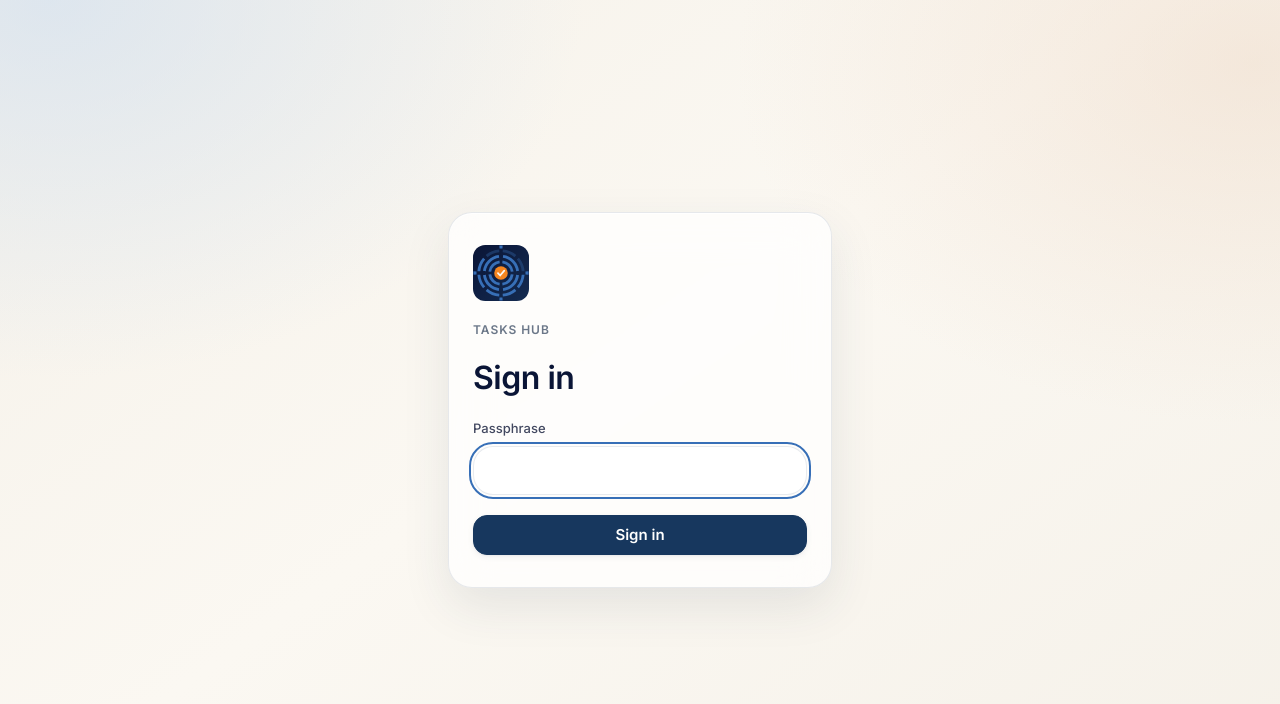
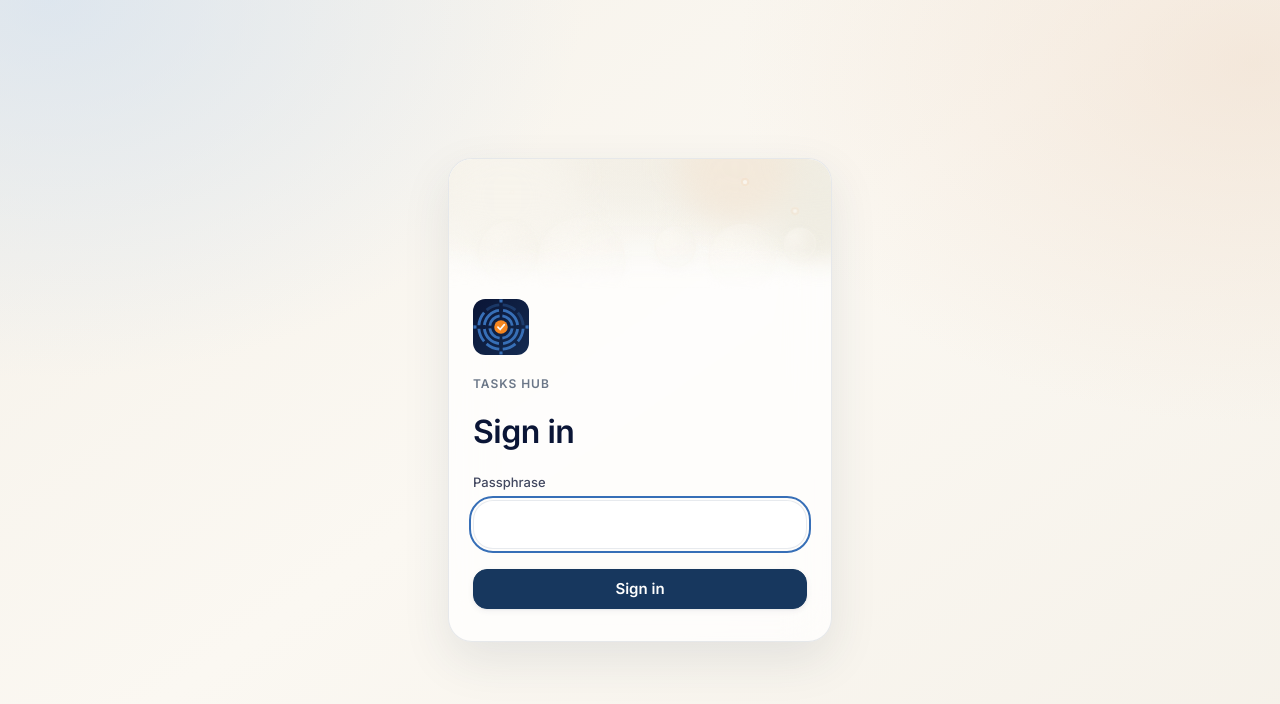
Before and after one commit to adamrussell91-hash/Tasks-Hub, a website built with Vite: page index.html in a window 1280 px wide. Built offline with nearby package versions, Linux system fonts and the light colour scheme; no server answers; files whose address does not match are found by name.

Commit message:
Add the cream haze, bubbles, and sparkles to the Tasks Hub sign-in card.
Co-authored-by: Cursor <cursoragent@cursor.com>

```diff
--- a/design-kit/css/sign-in.css
+++ b/design-kit/css/sign-in.css
@@ -33,12 +33,103 @@
   padding: var(--space-8) var(--space-6);
   display: grid;
   gap: var(--space-5);
+  overflow: hidden;
   background: var(--sign-in-glass-fill);
   border: 1px solid var(--line);
   border-radius: var(--radius-lg);
   box-shadow: var(--elev-3);
   backdrop-filter: blur(var(--sign-in-glass-blur));
   -webkit-backdrop-filter: blur(var(--sign-in-glass-blur));
+}
+
+.sign-in__haze {
+  position: relative;
+  height: clamp(6.5rem, 32vw, 8.25rem);
+  overflow: hidden;
+  isolation: isolate;
+  pointer-events: none;
+  margin: calc(var(--space-8) * -1) calc(var(--space-6) * -1) calc(var(--space-3) * -1);
+  background:
+    radial-gradient(ellipse 90% 100% at 18% 0%, color-mix(in srgb, var(--cotton) 88%, var(--shore)), transparent 74%),
+    radial-gradient(ellipse 80% 90% at 86% 8%, color-mix(in srgb, var(--shore) 70%, var(--warm-white)), transparent 72%),
+    linear-gradient(180deg, color-mix(in srgb, var(--cotton) 82%, var(--shore)), transparent);
+  -webkit-mask-image: linear-gradient(to bottom, #000 0%, #000 68%, transparent 100%);
+  mask-image: linear-gradient(to bottom, #000 0%, #000 68%, transparent 100%);
+}
+
+.sign-in__haze-mist {
+  position: absolute;
+  inset: -24% -12% 0;
+  background:
+    radial-gradient(circle at 22% 42%, color-mix(in srgb, var(--warm-white) 80%, var(--shore)) 0 3.2rem, transparent 5.2rem),
+    radial-gradient(circle at 70% 24%, color-mix(in srgb, var(--cotton) 75%, var(--sand)) 0 2.6rem, transparent 4.4rem),
+    radial-gradient(circle at 88% 58%, color-mix(in srgb, var(--shore) 70%, var(--warm-white)) 0 2.2rem, transparent 3.8rem);
+  filter: blur(14px);
+  opacity: 0.85;
+}
+
+.sign-in__bubble {
+  position: absolute;
+  border-radius: var(--radius-full);
+  background:
+    radial-gradient(circle at 32% 28%, color-mix(in srgb, var(--warm-white) 86%, transparent), color-mix(in srgb, var(--cotton) 42%, transparent) 58%, color-mix(in srgb, var(--shore) 28%, transparent));
+  box-shadow:
+    inset 0 0 0 1px color-mix(in srgb, var(--warm-white) 70%, var(--shore)),
+    0 0.2rem 0.7rem color-mix(in srgb, var(--shore) 28%, transparent);
+  animation: sign-in-bubble-float var(--d, 22s) ease-in-out infinite;
+}
+
+.sign-in__bubble:nth-child(2) { left: 6%; bottom: 2%; width: 3.8rem; height: 3.8rem; --d: 22s; --x: 0.9rem; }
+.sign-in__bubble:nth-child(3) { left: 24%; bottom: -14%; width: 5.6rem; height: 5.6rem; --d: 28s; --x: -1.1rem; }
+.sign-in__bubble:nth-child(4) { left: 52%; bottom: 12%; width: 2.6rem; height: 2.6rem; --d: 18s; --x: 0.7rem; }
+.sign-in__bubble:nth-child(5) { left: 69%; bottom: -4%; width: 4.2rem; height: 4.2rem; --d: 24s; --x: -0.8rem; }
+.sign-in__bubble:nth-child(6) { left: 86%; bottom: 18%; width: 2rem; height: 2rem; --d: 16s; --x: 0.5rem; }
+
+.sign-in__sparkle {
+  position: absolute;
+  width: 0.28rem;
+  height: 0.28rem;
+  border-radius: var(--radius-full);
+  background: var(--warm-white);
+  box-shadow:
+    0 0 0.45rem color-mix(in srgb, var(--warm-white) 90%, var(--sand)),
+    0 0 0 0.12rem color-mix(in srgb, var(--sand) 35%, transparent);
+  opacity: 0;
+  animation: sign-in-sparkle var(--d, 3.8s) ease-in-out infinite;
+}
+
+.sign-in__sparkle:nth-child(7) { left: 16%; top: 24%; --d: 3.6s; animation-delay: -0.8s; }
+.sign-in__sparkle:nth-child(8) { left: 39%; top: 12%; --d: 4.4s; animation-delay: -2.1s; }
+.sign-in__sparkle:nth-child(9) { left: 61%; top: 30%; --d: 3.2s; animation-delay: -0.3s; }
+.sign-in__sparkle:nth-child(10) { left: 77%; top: 16%; --d: 4.8s; animation-delay: -1.6s; }
+.sign-in__sparkle:nth-child(11) { left: 31%; top: 44%; --d: 3.9s; animation-delay: -2.8s; }
+.sign-in__sparkle:nth-child(12) { left: 90%; top: 38%; --d: 4.2s; animation-delay: -1.1s; }
+
+@keyframes sign-in-bubble-float {
+  0%, 100% { transform: translate3d(0, 8%, 0); opacity: 0.48; }
+  50% { transform: translate3d(var(--x, 0.6rem), -36%, 0); opacity: 0.82; }
+}
+
+@keyframes sign-in-sparkle {
+  0%, 28%, 100% { opacity: 0; transform: scale(0.4); }
+  40% { opacity: 0.85; transform: scale(1.15); }
+  55% { opacity: 0.2; transform: scale(0.7); }
+  68% { opacity: 0; transform: scale(0.4); }
+}
+
+@media (prefers-reduced-motion: reduce) {
+  .sign-in__bubble,
+  .sign-in__sparkle {
+    animation: none;
+  }
+
+  .sign-in__bubble {
+    opacity: 0.62;
+  }
+
+  .sign-in__sparkle {
+    opacity: 0.45;
+  }
 }
 
 .sign-in__mark {
--- a/src/auth/gate.ts
+++ b/src/auth/gate.ts
@@ -36,6 +36,29 @@ export async function logout(): Promise<void> {
 
 export interface SignInOptions {
   onSuccess?: (session: SessionInfo) => void;
+}
+
+const SIGN_IN_HAZE_HTML = `
+  <span class="sign-in__haze-mist"></span>
+  <span class="sign-in__bubble"></span>
+  <span class="sign-in__bubble"></span>
+  <span class="sign-in__bubble"></span>
+  <span class="sign-in__bubble"></span>
+  <span class="sign-in__bubble"></span>
+  <span class="sign-in__sparkle"></span>
+  <span class="sign-in__sparkle"></span>
+  <span class="sign-in__sparkle"></span>
+  <span class="sign-in__sparkle"></span>
+  <span class="sign-in__sparkle"></span>
+  <span class="sign-in__sparkle"></span>
+`;
+
+function createSignInHaze(): HTMLElement {
+  const haze = document.createElement('div');
+  haze.className = 'sign-in__haze';
+  haze.setAttribute('aria-hidden', 'true');
+  haze.innerHTML = SIGN_IN_HAZE_HTML;
+  return haze;
 }
 
 /** Passphrase gate from design-kit/snippets/sign-in.html + sign-in.css */
@@ -94,7 +117,7 @@ export function renderSignIn(container: HTMLElement, options?: SignInOptions): v
   submit.textContent = 'Sign in';
 
   field.append(label, input);
-  form.append(mark, brand, title, field, error, submit);
+  form.append(createSignInHaze(), mark, brand, title, field, error, submit);
   wrapper.append(form);
   container.append(wrapper);
 
```
Also changed, not shown: design-kit/snippets/sign-in.html (+14 -0 lines).
